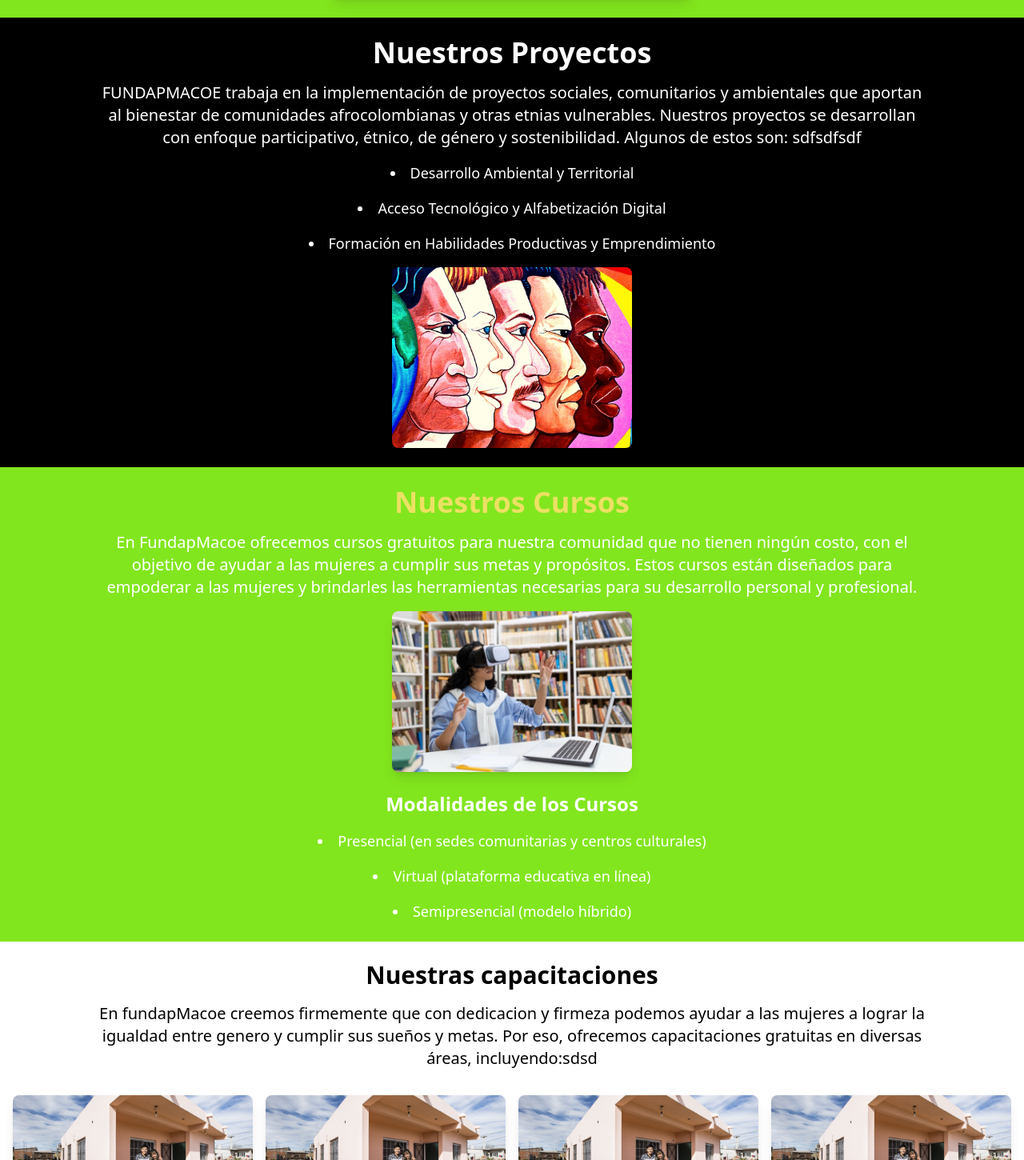
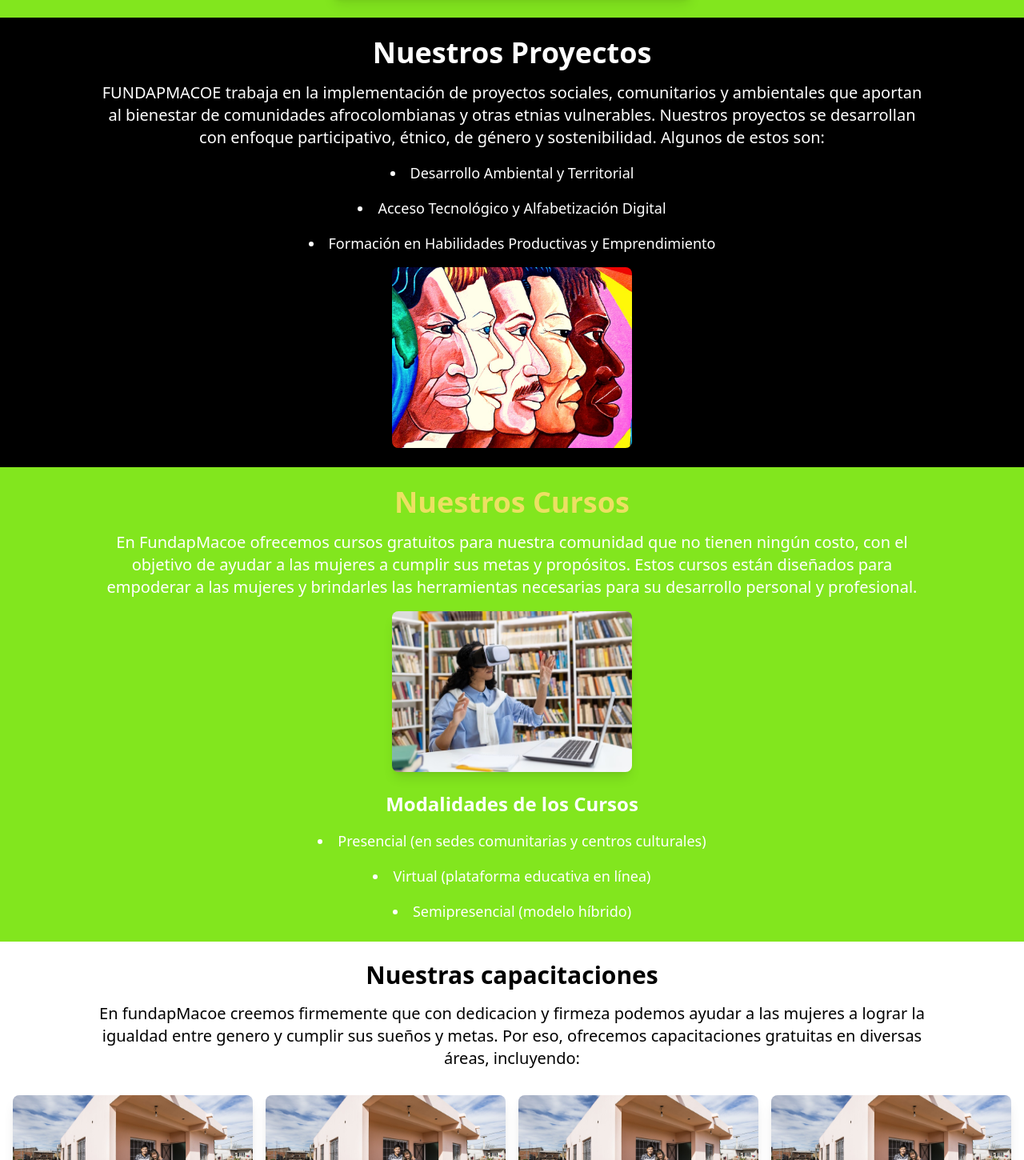
Before and after one commit to CristianAGarces/fundap-front, a Next.js app: page / in a window 1280 px wide. Shown: the part 3400-4850 px from the top of the page at 80% size. Built offline with nearby package versions, Linux system fonts and the light colour scheme.

Commit message:
project ready

```diff
--- a/src/app/page.tsx
+++ b/src/app/page.tsx
@@ -110,7 +110,7 @@ export default function Home() {
             comunitarios y ambientales que aportan al bienestar de comunidades
             afrocolombianas y otras etnias vulnerables. Nuestros proyectos se
             desarrollan con enfoque participativo, étnico, de género y
-            sostenibilidad. Algunos de estos son: sdfsdfsdf
+            sostenibilidad. Algunos de estos son:
           </p>
           <ul className="list-disc list-inside space-y-4 w-2/3 mx-auto text-lg mt-4 text-white grid sm:flex-col md:flex-col lg:flex-row lg:justify-around">
             <li className="text-lg text-white">
@@ -168,7 +168,7 @@ export default function Home() {
             En fundapMacoe creemos firmemente que con dedicacion y firmeza
             podemos ayudar a las mujeres a lograr la igualdad entre genero y
             cumplir sus sueños y metas. Por eso, ofrecemos capacitaciones
-            gratuitas en diversas áreas, incluyendo:sdsd
+            gratuitas en diversas áreas, incluyendo:
           </p>
           <div className="flex flex-wrap justify-center gap-4 mt-4 w-full">
             <Image
```
